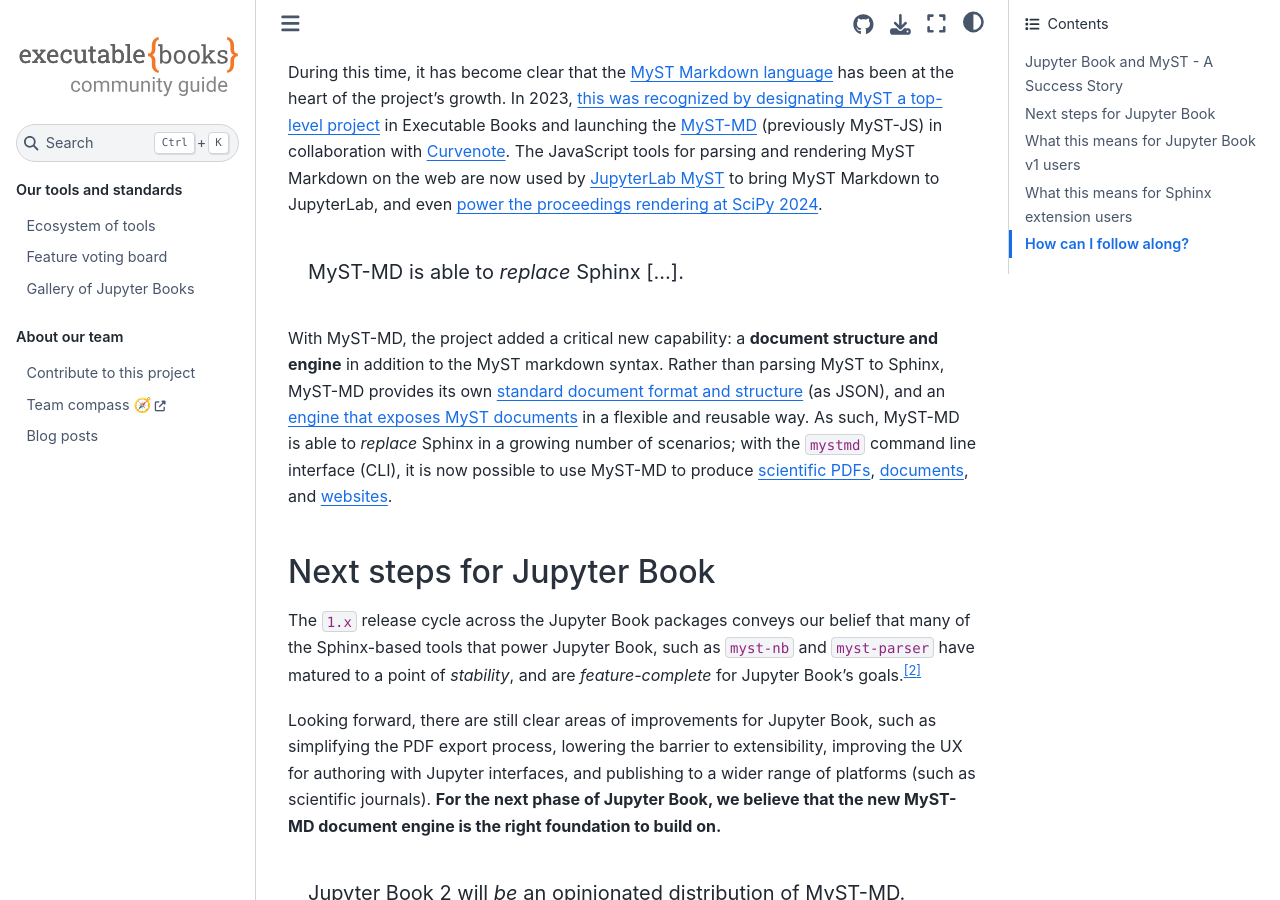
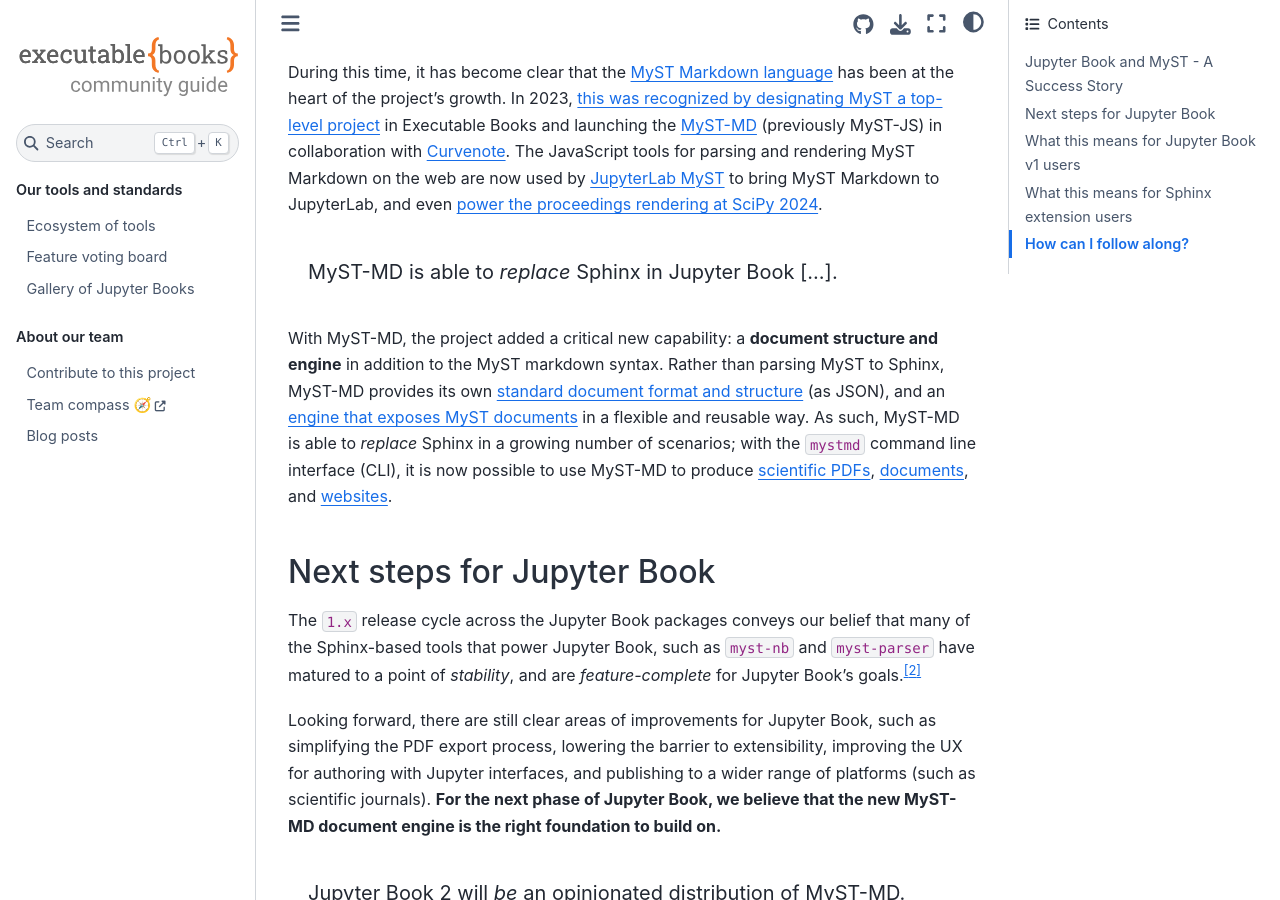
Before and after one commit to executablebooks/meta, a Sphinx documentation site: the page built from docs/blog/2024-05-20-jupyter-book-myst.md, in a window 1280 px wide and 900 px high, scrolled down 563 px. Built offline with Sphinx 7.4.7 and the Sphinx Book theme 1.1.4, drawn with Linux system fonts in a browser that asks for light colours.

Commit message:
Update docs/blog/2024-05-20-jupyter-book-myst.md

```diff
--- a/docs/blog/2024-05-20-jupyter-book-myst.md
+++ b/docs/blog/2024-05-20-jupyter-book-myst.md
@@ -20,7 +20,7 @@
 During this time, it has become clear that the [MyST Markdown language](https://executablebooks.org/en/latest/blog/2020-08-07-announce-book/#an-enhanced-flavor-of-markdown) has been at the heart of the project’s growth. In 2023, [this was recognized by designating MyST a top-level project](https://executablebooks.org/en/latest/blog/2023-02-09-announce-mystjs/#myst-is-now-a-top-level-project-in-executable-books) in Executable Books and launching the [MyST-MD](https://mystmd.org) (previously MyST-JS) in collaboration with [Curvenote](https://curvenote.com/). The JavaScript tools for parsing and rendering MyST Markdown on the web are now used by [JupyterLab MyST](https://github.com/executablebooks/jupyterlab-myst) to bring MyST Markdown to JupyterLab, and even [power the proceedings rendering at SciPy 2024](https://curvenote.com/news/curvenote-sponsors-scipy-proceedings-2024).
 
 :::{pull-quote}
-MyST-MD is able to _replace_ Sphinx [...].
+MyST-MD is able to _replace_ Sphinx in Jupyter Book [...].
 :::
 
 With MyST-MD, the project added a critical new capability: a **document structure and engine** in addition to the MyST markdown syntax. Rather than parsing MyST to Sphinx, MyST-MD provides its own [standard document format and structure](https://mystmd.org/spec/) (as JSON), and an [engine that exposes MyST documents](https://mystmd.org/guide) in a flexible and reusable way. As such, MyST-MD is able to _replace_ Sphinx in a growing number of scenarios; with the `mystmd` command line interface (CLI), it is now possible to use MyST-MD to produce [scientific PDFs](https://mystmd.org/guide/creating-pdf-documents), [documents](https://mystmd.org/guide/creating-word-documents), and [websites](https://mystmd.org/guide/website-templates).
```
